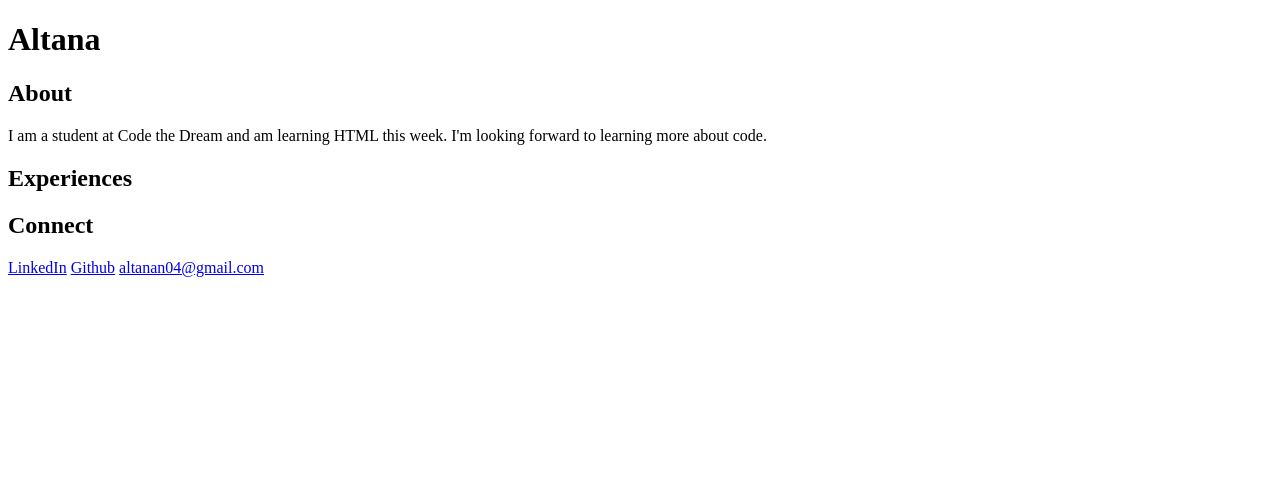
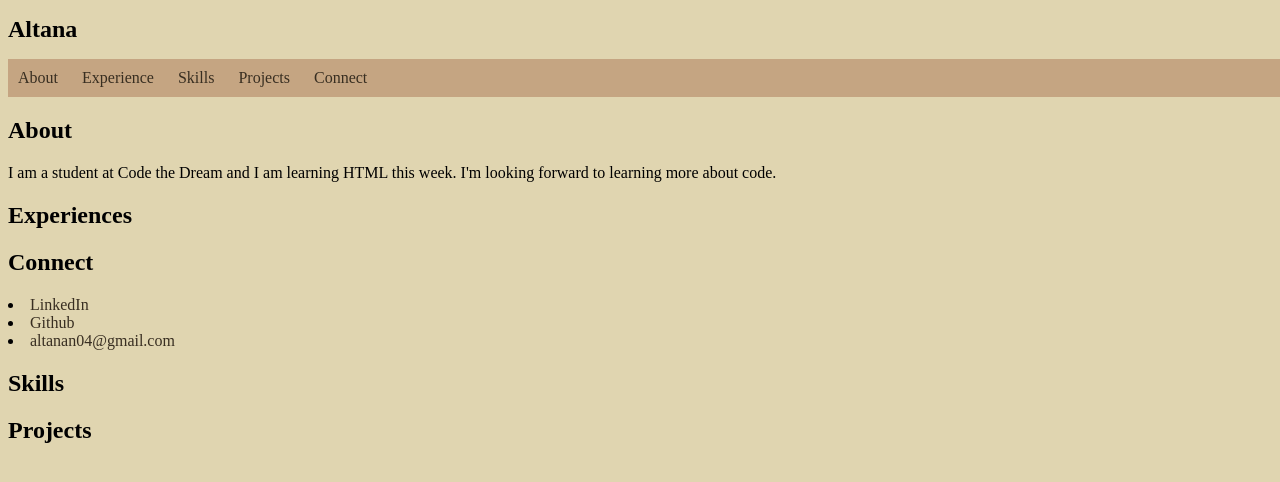
Before and after one commit to altanan/Altana-Narmaeva-Haumea, a plain HTML site: page index.html in a window 1280 px wide. Drawn offline with Linux system fonts and the light colour scheme.

Commit message:
Co-authored-by: altanan04@gmail.com <altanan04@gmail.com>

```diff
--- /dev/null
+++ b/css/index.css
@@ -0,0 +1,41 @@
+
+body {
+    background-color: #e0d5b0;
+    font-family: 'Barlow';
+}
+
+.section-class {
+    text-align: center;
+}
+
+h1, h2, h3 {
+    font-size: 24px;
+    font-weight: bold;
+    font-family: 'Barlow;
+}
+
+nav {
+    width: 100%;
+    background-color: #c5a582;
+    padding: 10px ;
+}
+
+nav ul {
+    list-style-type: none;
+    margin: 0;
+    padding: 0;
+}
+
+nav ul li {
+    display: inline;
+    margin-right: 20px;
+}
+
+a:link, a:visited {
+    color: #382e21;
+    text-decoration: none;
+}
+
+a:focus, a:hover {
+    color: #b34a00;
+}
--- a/index.html
+++ b/index.html
@@ -1,12 +1,46 @@
 <!DOCTYPE html>
-<body>
-<h1>Altana</h1>
-<h2>About</h2>
-I am a student at Code the Dream and am learning HTML this week. I'm looking forward to learning more about code.
-<h2> Experiences</h2>
-<h2>Connect</h2>
-<a href ="https://www.linkedin.com/in/altanan">LinkedIn</a>
-<a href ="https://github.com/altanan">Github</a>
-<a href ="notsure">altanan04@gmail.com</a>
-</body>
+
+<head>
+    <h1>Altana</h1>
+    <link rel="stylesheet" href="css/index.css">
+</head>
+
+    <body>
+        <nav>
+            <ul>
+                <li><a href="#about">About</a></li>
+                <li><a href="#experience">Experience</a></li>
+                <li><a href="#skills">Skills</a></li>
+                <li><a href="#projects">Projects</a></li>
+                <li><a href="#connect">Connect</a></li>
+            </ul>
+        </nav>
+
+        <section id="About">
+            <h2>About</h2>
+        I am a student at Code the Dream and I am learning HTML this week. I'm looking forward to learning more about code.
+        </section>
+
+        <section id="Experiences">
+            <h2> Experiences</h2>
+        </section>
+
+        <section id="Connect">
+            <h2>Connect</h2>
+                <li><a href ="https://www.linkedin.com/in/altanan">LinkedIn</a></li>
+                <li><a href ="https://github.com/altanan">Github</a></li>
+                <li><a href ="notsure">altanan04@gmail.com</a></li>
+        </section>
+
+        <section id="skills">
+            <h2>Skills</h2>
+            <ul></ul>
+        </section>
+
+        <section id="projects">
+            <h2>Projects</h2>
+        </section>
+
+        <script src = "index.js"> </script>
+    </body>
 </html>
```
Also changed, not shown: js/index.js (added, +27 -0 lines), 2 other files.
